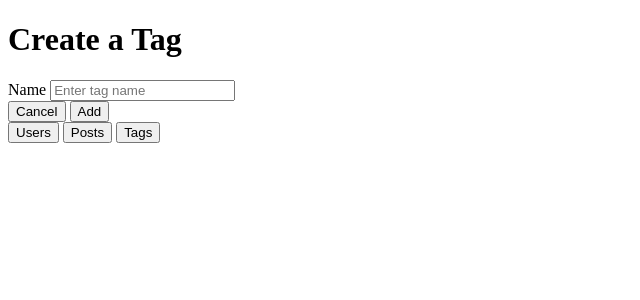
After one commit to CodeOverGeo/blogly, a Flask app: page /tags/new in a window 1280 px wide. The commit adds this page. Shown: the top 300 px of the page, without its empty margins (0-640 px from the left). Run offline with Flask 2, Linux system fonts and the light colour scheme.

Commit message:
Preliminary tags 'index, edit, and detail' routes completed

```diff
--- a/app.py
+++ b/app.py
@@ -2,7 +2,7 @@
 
 from flask import Flask, request, render_template, redirect
 from flask_debugtoolbar import DebugToolbarExtension
-from models import db, connect_db, User, Post  # ,  Tag, PostTag
+from models import db, connect_db, User, Post, Tag, PostTag
 
 app = Flask(__name__, static_url_path='/static')
 app.config['SQLALCHEMY_DATABASE_URI'] = 'postgresql:///blogly'
@@ -164,3 +164,40 @@ def delete_post(post_id):
     db.session.commit()
 
     return redirect(f'/users/{post.user_id}')
+
+
+# Tag routes
+
+@app.route('/tags')
+def display_tags():
+    """Renders a page that displays all tags"""
+
+    tags = Tag.query.all()
+    return render_template('tags/index.html', tags=tags)
+
+
+@app.route('/tag/<int:tag_id>')
+def detail_tags(tag_id):
+    """Renders a page that shows tag and all related posts"""
+
+    tag = Tag.query.get_or_404(tag_id)
+    return render_template('tags/detail.html', tag=tag)
+
+
+@app.route('/tags/new')
+def create_tag_form():
+    """Renders a form to create a new tag"""
+
+    return render_template('tags/new.html')
+
+
+@app.route('/tags/new', methods=['POST'])
+def post_create_tag():
+    """Process add form, add tag to database, redirect to tag list"""
+
+    new_tag = Tag(name=request.form['name'])
+
+    db.session.add(new_tag)
+    db.session.commit()
+
+    return redirect("/tags")
--- /dev/null
+++ b/templates/tags/new.html
@@ -0,0 +1,13 @@
+{% extends 'users/base.html' %} {% block title %} Create Tag {% endblock %} {%
+block content %}
+
+<h1>Create a Tag</h1>
+<form action="/tags/new" method="POST">
+  <label for="name">Name</label>
+  <input type="text" name="name" id="name" placeholder="Enter tag name" />
+  <br />
+  <a href="/tags"> <button type="button">Cancel</button></a>
+  <button type="submit">Add</button>
+</form>
+
+{% endblock %}
--- a/templates/users/base.html
+++ b/templates/users/base.html
@@ -1,13 +1,17 @@
 <!DOCTYPE html>
 <html lang="en">
-<head>
-    <meta charset="UTF-8">
-    <meta http-equiv="X-UA-Compatible" content="IE=edge">
-    <meta name="viewport" content="width=device-width, initial-scale=1.0">
+  <head>
+    <meta charset="UTF-8" />
+    <meta http-equiv="X-UA-Compatible" content="IE=edge" />
+    <meta name="viewport" content="width=device-width, initial-scale=1.0" />
     <title>{% block title %} Document {% endblock %}</title>
-</head>
-<body>
-    {% block content %}
-    {% endblock %}
-</body>
+  </head>
+  <body>
+    {% block content %} {% endblock %}
+    <footer>
+      <a href="/users"><button type="button">Users</button></a>
+      <a href="/posts"><button type="button">Posts</button></a>
+      <a href="/tags"><button type="button">Tags</button></a>
+    </footer>
+  </body>
 </html>
```
Also changed, not shown: seed.py (+9 -0 lines), templates/tags/detail.html (added, +13 -0 lines), templates/tags/index.html (added, +13 -0 lines), test_app.py (+10 -12 lines), templates/tags/edit.html (added).
